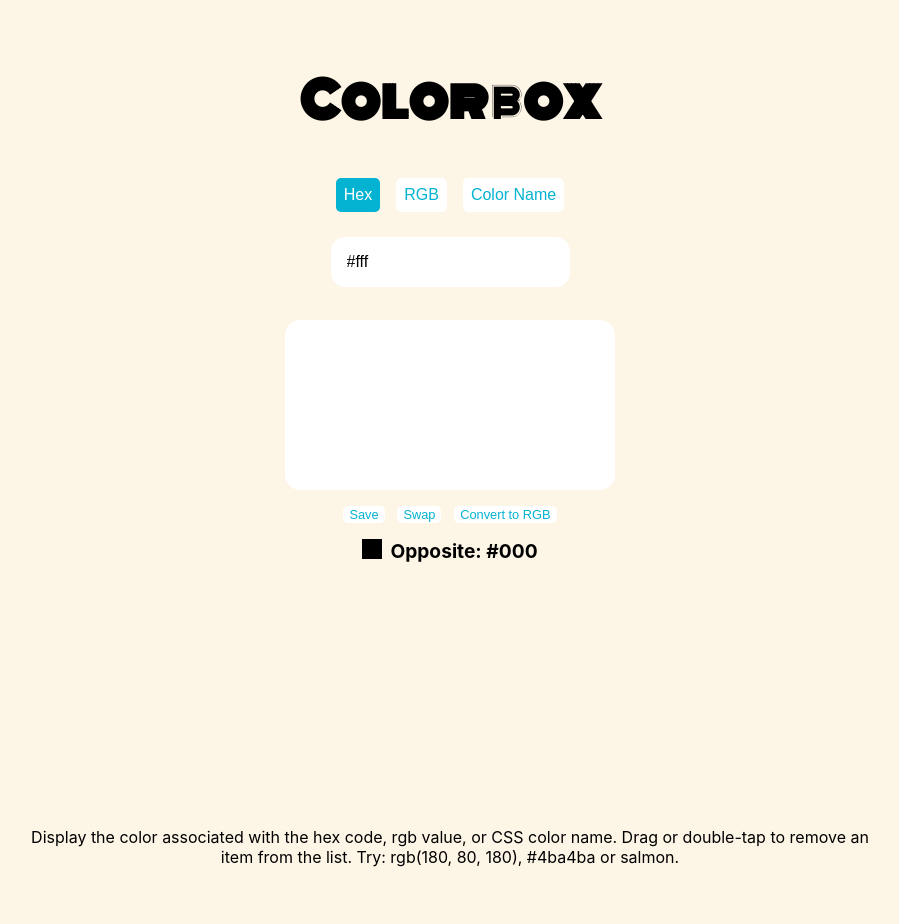
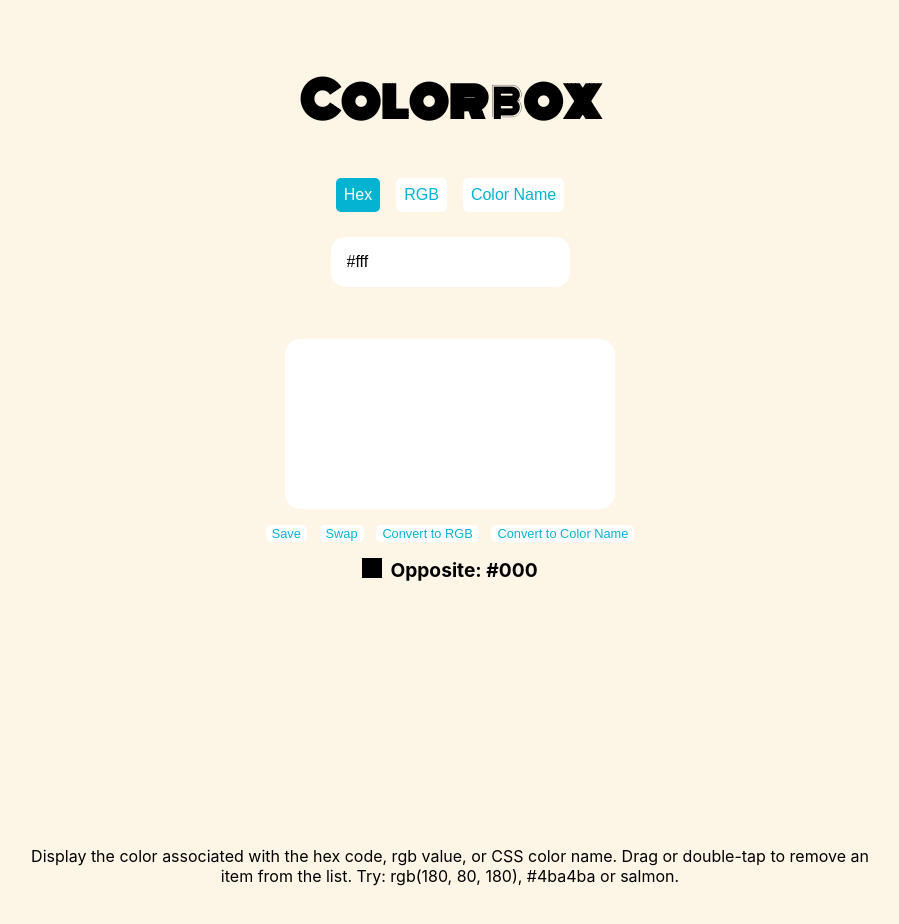
Before and after one commit to liztrenholme/colorbox, a React (Create React App) app: page / in a window 1280 px wide. Shown: the top 924 px of the page, without its empty margins (190-1089 px from the left). Built offline with nearby package versions, Linux system fonts and the light colour scheme.

Commit message:
func to convert hex to colorName

```diff
--- a/src/components/colorbox/index.js
+++ b/src/components/colorbox/index.js
@@ -9,10 +9,11 @@ class Colorbox extends Component {
       color: '#fff',
       contrast: '#000',
       colorList: [],
-      mode: 'hex'
+      mode: 'hex',
+      error: ''
     }
     handleModeChange = (mode) => () => {
-      this.setState({ mode, color: '', contrast: '' });
+      this.setState({ mode, color: '', contrast: '', error: '' });
     }
     handleColorChange = (e) => {
       let { contrast } = this.state;
@@ -33,14 +34,14 @@ class Colorbox extends Component {
           const temp = colorNames[value];
           if (temp) {
             contrast = getContrastColor(temp);
-            this.setState({contrast});
+            this.setState({contrast, error: ''});
           }
         }
       }
       if (value === '') {
         contrast = '';
       }
-      this.setState({ color: value, contrast, mode });
+      this.setState({ color: value, contrast, mode, error: '' });
     }
     saveColor = () => {
       let list = this.state.colorList;
@@ -48,12 +49,12 @@ class Colorbox extends Component {
       if (color.length > 3) {
         list.push(color);
       }
-      this.setState({colorList: list});
+      this.setState({colorList: list, error: ''});
     }
     removeItem = (item) => () => {
       let list = this.state.colorList;
       list.splice(list.indexOf(item), 1);
-      this.setState({colorList: list});
+      this.setState({colorList: list, error: ''});
     }
     validateColorName = (name, mode) => {
       let valid = name;
@@ -76,7 +77,7 @@ class Colorbox extends Component {
     }
     swapColors = () => {
       const { contrast, color } = this.state;
-      this.setState({ contrast: color, color: contrast });
+      this.setState({ contrast: color, color: contrast, error: '' });
     }
     convertToHex = () => {
       const col = this.state.color;
@@ -94,10 +95,10 @@ class Colorbox extends Component {
         const R2 = hexCodes[getSecondVal(R)];
         const G2 = hexCodes[getSecondVal(G)];
         const B2 = hexCodes[getSecondVal(B)];
-        this.setState({color: `#${R1}${R2}${G1}${G2}${B1}${B2}`, mode: 'hex'});
+        this.setState({color: `#${R1}${R2}${G1}${G2}${B1}${B2}`, mode: 'hex', error: ''});
       }
       if (this.state.mode === 'colorName') {
-        this.setState({color: colorNames[col], mode: 'hex'});
+        this.setState({color: colorNames[col], mode: 'hex', error: ''});
       }
     }
 
@@ -107,10 +108,24 @@ class Colorbox extends Component {
     }
 
     convertToColorName = () => {
+      const col = this.state.color;
+      if (this.state.mode === 'hex') {
+        let newColorName = '';
+        const temp = Object.keys(colorNames).find(i => colorNames[i] === col);
+        if (temp) {
+          newColorName = temp;
+        } else {
+          this.setState({error: 'No CSS color name for this code.'});
+        }
+        this.setState({color: newColorName, mode: 'colorName'});
+      }
+      if (this.state.mode === 'rgb') {
+        this.convertToHex();
 
+      }
     }
     render() {
-      const { colorList, color, contrast, mode } = this.state;
+      const { colorList, color, contrast, mode, error } = this.state;
       return (
         <div className="main">
           <h1 className='header' style={{color: contrast}}>Colorbox</h1>
@@ -128,14 +143,17 @@ class Colorbox extends Component {
                   Color Name
             </button>
           </div>
-          <Input color={color}
+          <Input
+            color={color}
             handleColorChange={this.handleColorChange}
             mode={mode}
           />
+          <div><h3 style={{color: 'darkRed'}}>{error}</h3></div>
           <Display color={color} />
           <div className='btnBox'>
             {color ?
-              <button className='swapBtn'
+              <button
+                className='swapBtn'
                 onClick={this.saveColor}>
                   Save
               </button> : null}
@@ -145,6 +163,8 @@ class Colorbox extends Component {
               <button className='swapBtn' onClick={this.convertToRgb}>Convert to RGB</button> : null}
             {(mode === 'rgb' && color) || (mode === 'colorName' && color) ?
               <button className='swapBtn' onClick={this.convertToHex}>Convert to Hex</button> : null}
+            {(mode === 'hex' && color) || (mode === 'rgb' && color) ?
+              <button className='swapBtn' onClick={this.convertToColorName}>Convert to Color Name</button> : null}
           </div>
           {contrast ?
             <div style={{display: 'flex', flexDirection: 'row', height: '1em'}}>
@@ -155,7 +175,8 @@ class Colorbox extends Component {
           <div className='chosenBox'>
             {colorList && colorList.length ? colorList.map(i => {
               return(
-                <div className='colorItem'
+                <div
+                  className='colorItem'
                   key={i}
                   draggable
                   onDrag={this.removeItem(i)}
```
